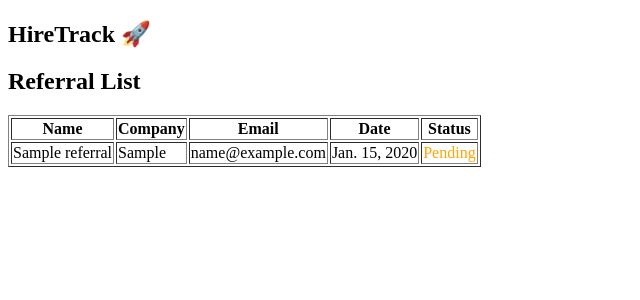
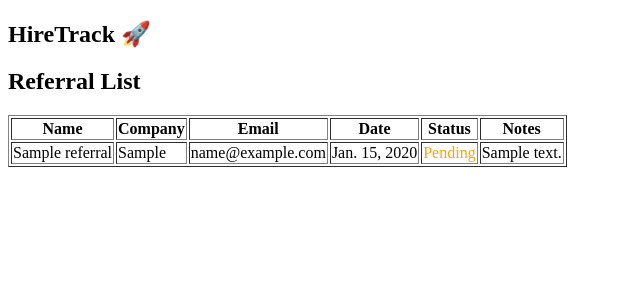
Before and after one commit to Shinu-Cherian/hiretrack, a Django app: page /referrals/ in a window 1280 px wide. Shown: the top 300 px of the page, without its empty margins (0-640 px from the left). Run offline with Django 5.2, Linux system fonts and the light colour scheme; tables that the repository leaves empty hold one stand-in row (values such as "Sample post").

Commit message:
Fixed referral notes display bug and improved UI alignment

```diff
--- a/tracker/templates/referral_list.html
+++ b/tracker/templates/referral_list.html
@@ -10,6 +10,7 @@
             <th>Email</th>
             <th>Date</th>
             <th>Status</th>
+            <th>Notes</th>
         </tr>
 
         {% for referral in referrals %}
@@ -28,6 +29,7 @@
             {% else %}
                 {{ referral.get_status_display }}
             {% endif %}
+            <td>{{ referral.notes }}</td>
         </td>
         </tr>
         {% endfor %}
```
